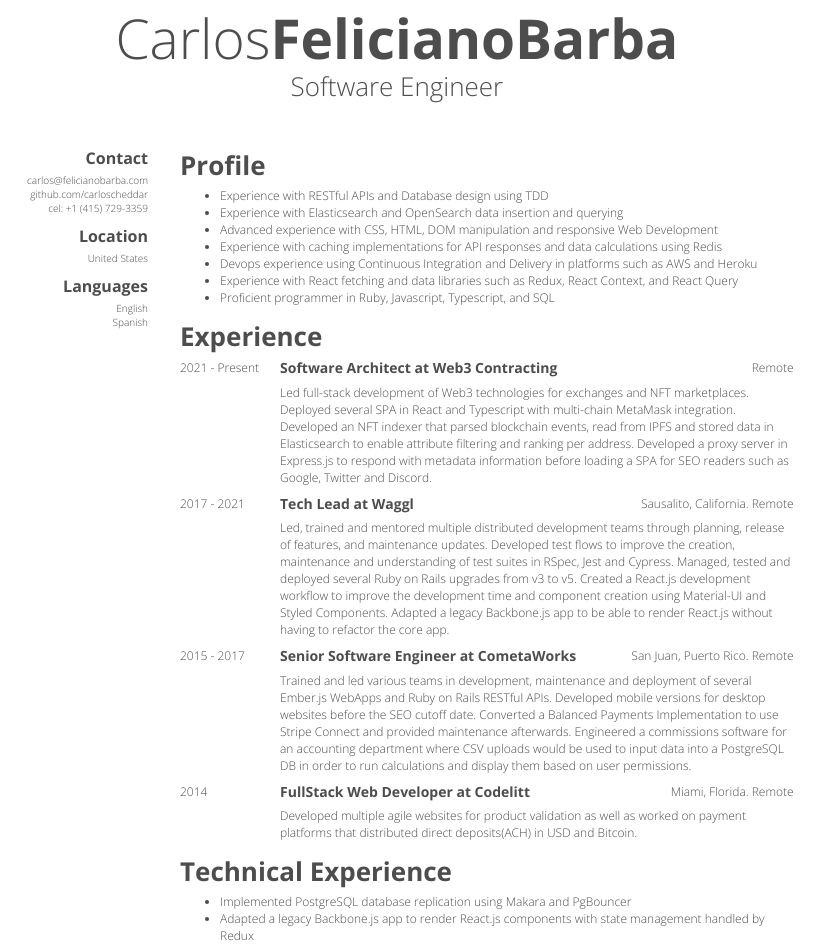
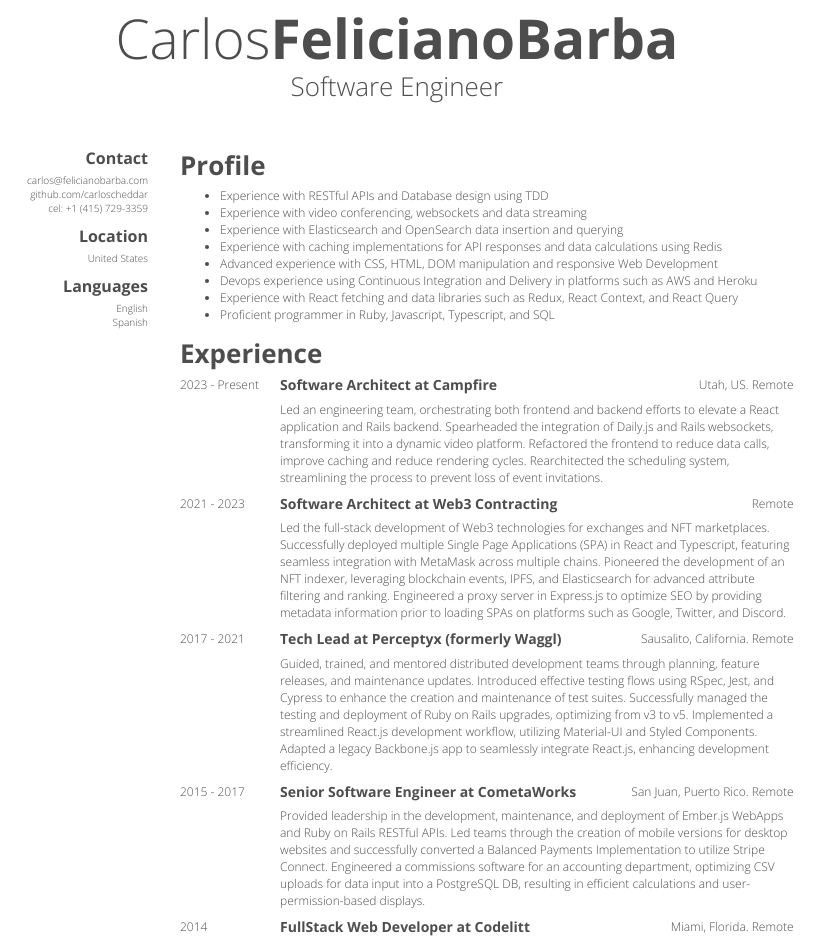
Before and after one commit to carloscheddar/react-resume, a React (Create React App) app: page / in a window 1280 px wide. Shown: the top 944 px of the page, without its empty margins (0-829 px from the left). Built offline with nearby package versions, Linux system fonts and the light colour scheme; the HTML template or start-up script is replaced by a standard one.

Commit message:
Add 2023 experience and updates

```diff
--- a/src/App.tsx
+++ b/src/App.tsx
@@ -11,9 +11,10 @@ const title = "Software Engineer"
 
 const profileBullets = [
   "Experience with RESTful APIs and Database design using TDD",
+  "Experience with video conferencing, websockets and data streaming",
   "Experience with Elasticsearch and OpenSearch data insertion and querying",
+  "Experience with caching implementations for API responses and data calculations using Redis",
   "Advanced experience with CSS, HTML, DOM manipulation and responsive Web Development",
-  "Experience with caching implementations for API responses and data calculations using Redis",
   "Devops experience using Continuous Integration and Delivery in platforms such as AWS and Heroku",
   "Experience with React fetching and data libraries such as Redux, React Context, and React Query",
   "Proficient programmer in Ruby, Javascript, Typescript, and SQL",
@@ -21,37 +22,45 @@ const profileBullets = [
 
 const experiences: ExperienceType[] = [
   {
-    date: "2021 - Present",
+    date: "2023 - Present",
+    company: "Campfire",
+    location: "Utah, US. Remote",
+    role: "Software Architect",
+    description: "Led an engineering team, orchestrating both frontend and backend efforts to elevate a React application and Rails backend. Spearheaded the integration of Daily.js and Rails websockets, transforming it into a dynamic video platform. Refactored the frontend to reduce data calls, improve caching and reduce rendering cycles. Rearchitected the scheduling system, streamlining the process to prevent loss of event invitations."
+  },
+  {
+    date: "2021 - 2023",
     company: "Web3 Contracting",
     location: "Remote",
     role: "Software Architect",
-    description: "Led full-stack development of Web3 technologies for exchanges and NFT marketplaces. Deployed several SPA in React and Typescript with multi-chain MetaMask integration. Developed an NFT indexer that parsed blockchain events, read from IPFS and stored data in Elasticsearch to enable attribute filtering and ranking per address. Developed a proxy server in Express.js to respond with metadata information before loading a SPA for SEO readers such as Google, Twitter and Discord."
+    description: "Led the full-stack development of Web3 technologies for exchanges and NFT marketplaces. Successfully deployed multiple Single Page Applications (SPA) in React and Typescript, featuring seamless integration with MetaMask across multiple chains. Pioneered the development of an NFT indexer, leveraging blockchain events, IPFS, and Elasticsearch for advanced attribute filtering and ranking. Engineered a proxy server in Express.js to optimize SEO by providing metadata information prior to loading SPAs on platforms such as Google, Twitter, and Discord."
   },
   {
     date: "2017 - 2021",
-    company: "Waggl",
+    company: "Perceptyx (formerly Waggl)",
     location: "Sausalito, California. Remote",
     role: "Tech Lead",
-    description: "Led, trained and mentored multiple distributed development teams through planning, release of features, and maintenance updates. Developed test flows to improve the creation, maintenance and understanding of test suites in RSpec, Jest and Cypress. Managed, tested and deployed several Ruby on Rails upgrades from v3 to v5. Created a React.js development workflow to improve the development time and component creation using Material-UI and Styled Components. Adapted a legacy Backbone.js app to be able to render React.js without having to refactor the core app."
+    description: "Guided, trained, and mentored distributed development teams through planning, feature releases, and maintenance updates. Introduced effective testing flows using RSpec, Jest, and Cypress to enhance the creation and maintenance of test suites. Successfully managed the testing and deployment of Ruby on Rails upgrades, optimizing from v3 to v5. Implemented a streamlined React.js development workflow, utilizing Material-UI and Styled Components. Adapted a legacy Backbone.js app to seamlessly integrate React.js, enhancing development efficiency."
   },
   {
     date: "2015 - 2017",
     company: "CometaWorks",
     location: "San Juan, Puerto Rico. Remote",
     role: "Senior Software Engineer",
-    description: "Trained and led various teams in development, maintenance and deployment of several Ember.js WebApps and Ruby on Rails RESTful APIs. Developed mobile versions for desktop websites before the SEO cutoff date. Converted a Balanced Payments Implementation to use Stripe Connect and provided maintenance afterwards. Engineered a commissions software for an accounting department where CSV uploads would be used to input data into a PostgreSQL DB in order to run calculations and display them based on user permissions."
+    description: "Provided leadership in the development, maintenance, and deployment of Ember.js WebApps and Ruby on Rails RESTful APIs. Led teams through the creation of mobile versions for desktop websites and successfully converted a Balanced Payments Implementation to utilize Stripe Connect. Engineered a commissions software for an accounting department, optimizing CSV uploads for data input into a PostgreSQL DB, resulting in efficient calculations and user-permission-based displays."
   },
   {
     date: "2014",
     company: "Codelitt",
     location: "Miami, Florida. Remote",
     role: "FullStack Web Developer",
-    description: "Developed multiple agile websites for product validation as well as worked on payment platforms that distributed direct deposits(ACH) in USD and Bitcoin."
+    description: "Contributed to the development of agile websites for product validation and worked on payment platforms facilitating direct deposits (ACH) in both USD and Bitcoin. This platform was later acquired by ZenPayroll (now Gusto)."
   }
-]
+];
 
 const technicalBullets = [
   "Implemented PostgreSQL database replication using Makara and PgBouncer",
+  "Implemented video confecencing infrastructure using Daily.js, ActionCable and ReactQuery",
   "Adapted a legacy Backbone.js app to render React.js components with state management handled by Redux",
   "Migrated Heroku deployments into a Docker based Continuous Integration and Delivery flow using Github, TravisCI and AWS Elastic Beanstalk",
   "Engineered an atomic design component flow by discussing design patterns and mutations with the design teams"
```
